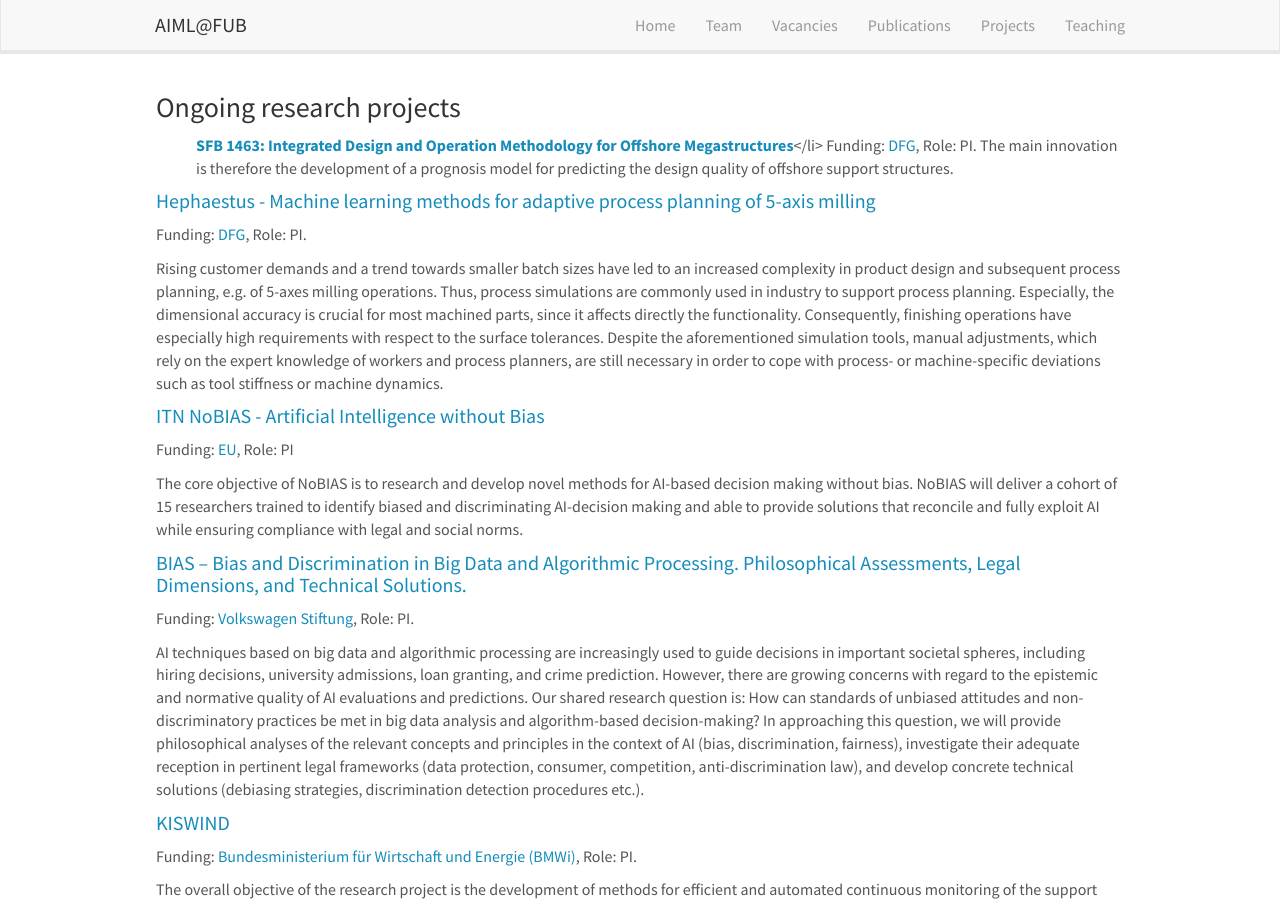
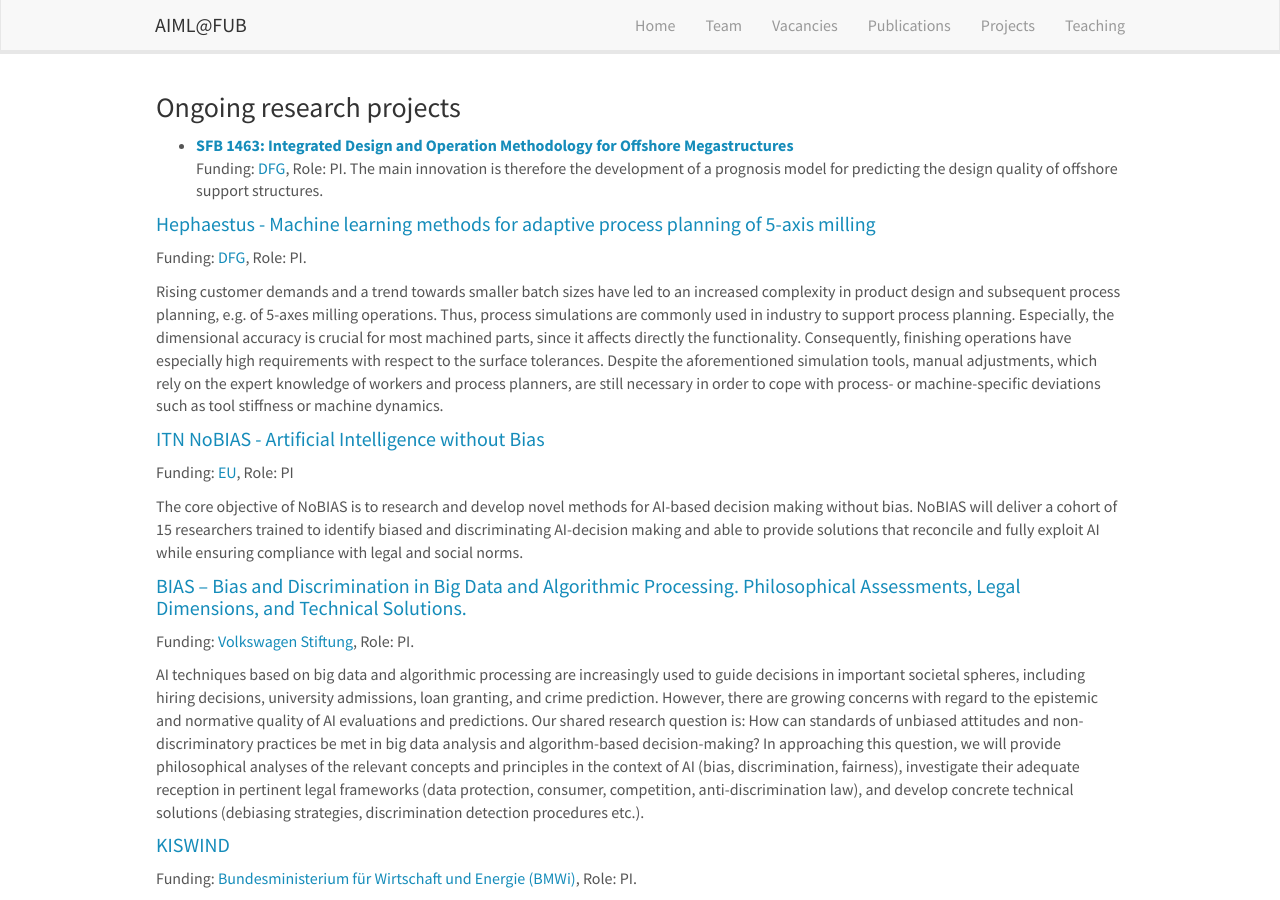
Before and after one commit to AIML-research/AIML-research.github.io, a Jekyll site: the page built from _pages/projects.md, in a window 1280 px wide and 900 px high. Built offline with Jekyll 4.4.1, drawn with Linux system fonts in a browser that asks for light colours; nearby versions of some CDN libraries.

Commit message:
Update projects.md

```diff
--- a/_pages/projects.md
+++ b/_pages/projects.md
@@ -7,7 +7,8 @@ permalink: /projects/
 ---
 
 ### Ongoing research projects
-<ul><b><a href = "{{ site.url }}{{ site.baseurl }}/projects/offshore">SFB 1463:  Integrated Design and Operation Methodology for Offshore Megastructures</a></b></li>
+<ul>
+  <li><b><a href = "{{ site.url }}{{ site.baseurl }}/projects/offshore">SFB 1463:  Integrated Design and Operation Methodology for Offshore Megastructures</a></b></li>
 Funding: <a href="[https://gepris.dfg.de/gepris/projekt/424298653](https://gepris.dfg.de/gepris/projekt/457016492)" target="_new">DFG</a>, Role: PI.
 
 The main innovation is therefore the development of a prognosis model for predicting the design quality of offshore support structures.
```
